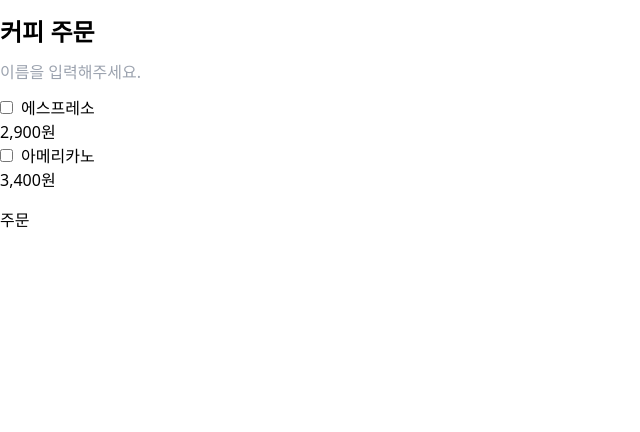
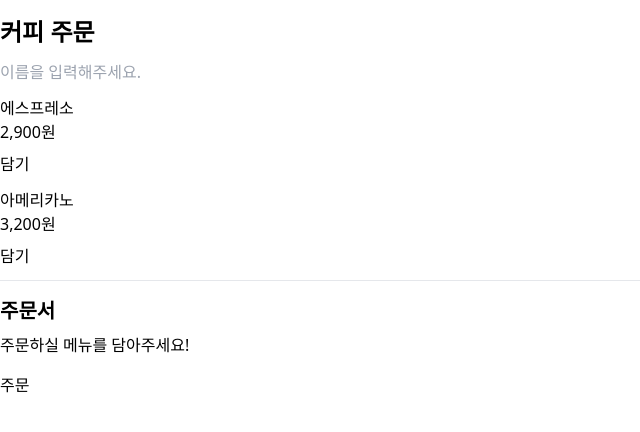
Before and after one commit to zsoon96/nextjs-prac-siren-client, a Next.js app: page / in a window 1280 px wide. Shown: the top 432 px of the page, without its empty margins (0-640 px from the left). Built offline with nearby package versions, Linux system fonts and the light colour scheme.

Commit message:
Siren Order Client 예제 - 주문서 페이지 UI 수정보완

```diff
--- a/pages/index.js
+++ b/pages/index.js
@@ -1,7 +1,16 @@
 import Head from 'next/head'
 import {Formik} from "formik";
+import {Fragment, useState} from "react"
+
+const formatter = Intl.NumberFormat('ko-kr');
+
+const menu = [
+    {name: '에스프레소', price: 2900},
+    {name: '아메리카노', price: 3200}
+]
 
 export default function Home() {
+    const [items, setItems] = useState([])
     return (
         <div className='container'>
             <Head>
@@ -47,20 +56,36 @@ export default function Home() {
                             </div>
 
                             <dl className="row mt-3">
-                                <dt className="col-sm-3">
-                                    <input type='checkbox' className='mr-2' id='espresso'/>
-                                    <label htmlFor='espresso'>에스프레소</label>
-                                </dt>
-                                <dd className="col-sm-9">2,900원</dd>
-
-                                <dt className="col-sm-3">
-                                    <input type='checkbox' className='mr-2' id='americano'/>
-                                    <label htmlFor='americano'>아메리카노</label>
-                                </dt>
-                                <dd className="col-sm-9">3,400원</dd>
+                                {menu.map(item => (
+                                    <Fragment key = {item.name}>
+                                        <dt className="col-sm-3">
+                                            <label htmlFor='americano'>{item.name}</label>
+                                        </dt>
+                                        <dd className="col-sm-9">
+                                            <div>
+                                                {formatter.format(item.price)}원
+                                            </div>
+                                            <div className='mt-1 mb-3'>
+                                                <button type='button' className='btn btn-outline-secondary btn-sm mt-1'>담기</button>
+                                            </div>
+                                            </dd>
+                                    </Fragment>
+                                ))}
                             </dl>
 
-                            <button type='submit' className='btn btn-primary btn-lg mt-4'>주문</button>
+                            <hr/>
+
+                            <h2 className='mt-4 mb-2 font-bold text-xl'>주문서</h2>
+                            {/* 담은 메뉴가 있을 경우 */}
+                            {items.length > 0 && (
+                                <><p>주문 목록</p></>
+                            )}
+                            {/* 담은 메뉴가 없을 경우 */}
+                            {!items.length && (
+                                <><p>주문하실 메뉴를 담아주세요!</p></>
+                            )}
+
+                            <button type='submit' className='btn btn-info btn-lg mt-4'>주문</button>
                         </form>
                     )}
                 </Formik>
```
